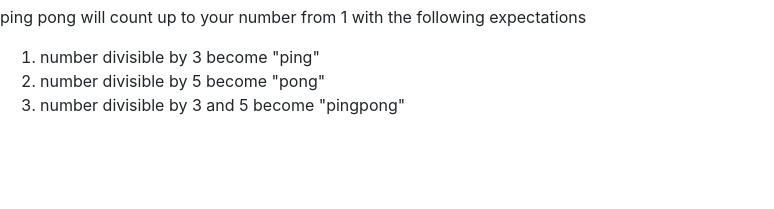
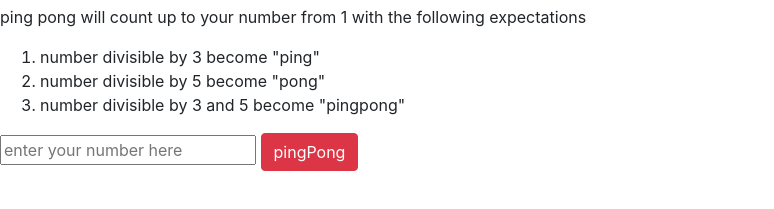
Before and after one commit to victorwaswa/ping-pong, a plain HTML site: page index.html in a window 1280 px wide. Shown: the part 139-348 px from the top of the page, without its empty margins (0-774 px from the left). Drawn offline with nearby package versions, Linux system fonts and the light colour scheme.

Commit message:
added a place holder button

```diff
--- a/index.html
+++ b/index.html
@@ -17,6 +17,7 @@
             <li>number divisible by 5 become "pong" </li>
             <li>number divisible by 3 and 5 become "pingpong"</li>
         </ol>
-
+        <p> <input id="input" type="number" name="number" placeholder="enter your number here" required/>
+            <button type="submit" class="btn btn-danger">pingPong</button></p>
     </body>
 </html>
```
